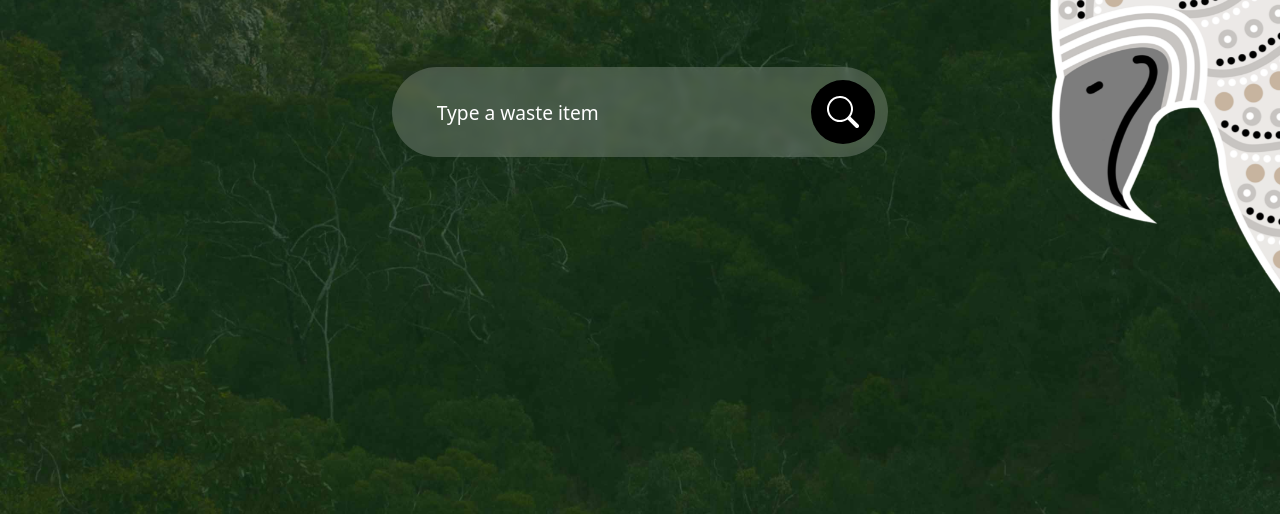
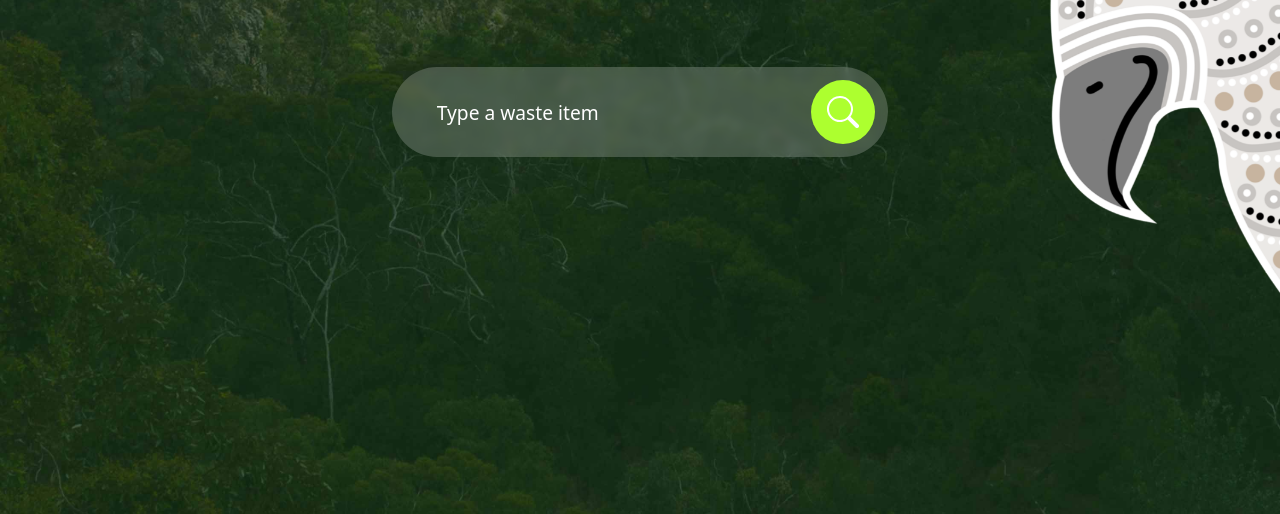
Before and after one commit to ArranWill/ask-guyala, a plain HTML site: page index.html in a window 1280 px wide. Shown: the part 250-764 px from the top of the page. Drawn offline with Linux system fonts and the light colour scheme.

Commit message:
Update style.css

```diff
--- a/style.css
+++ b/style.css
@@ -78,14 +78,13 @@
   display: flex;
   margin: 5vw;
   padding: 2.5vw;
-  -webkit-appearance: none;
   -webkit-backdrop-filter: blur(4px);
 }
 
 #form button {
   align-items: center;
   /* background: rgb(199, 180, 159); */
-  background: black;
+  background: greenyellow;
   border: 0;
   border-radius: 60vw;
   cursor: pointer;
@@ -93,6 +92,7 @@
   height: 15vw;
   justify-content: center;
   width: 15vw;
+  -webkit-appearance: none;
 }
 
 #form button:hover {
```
